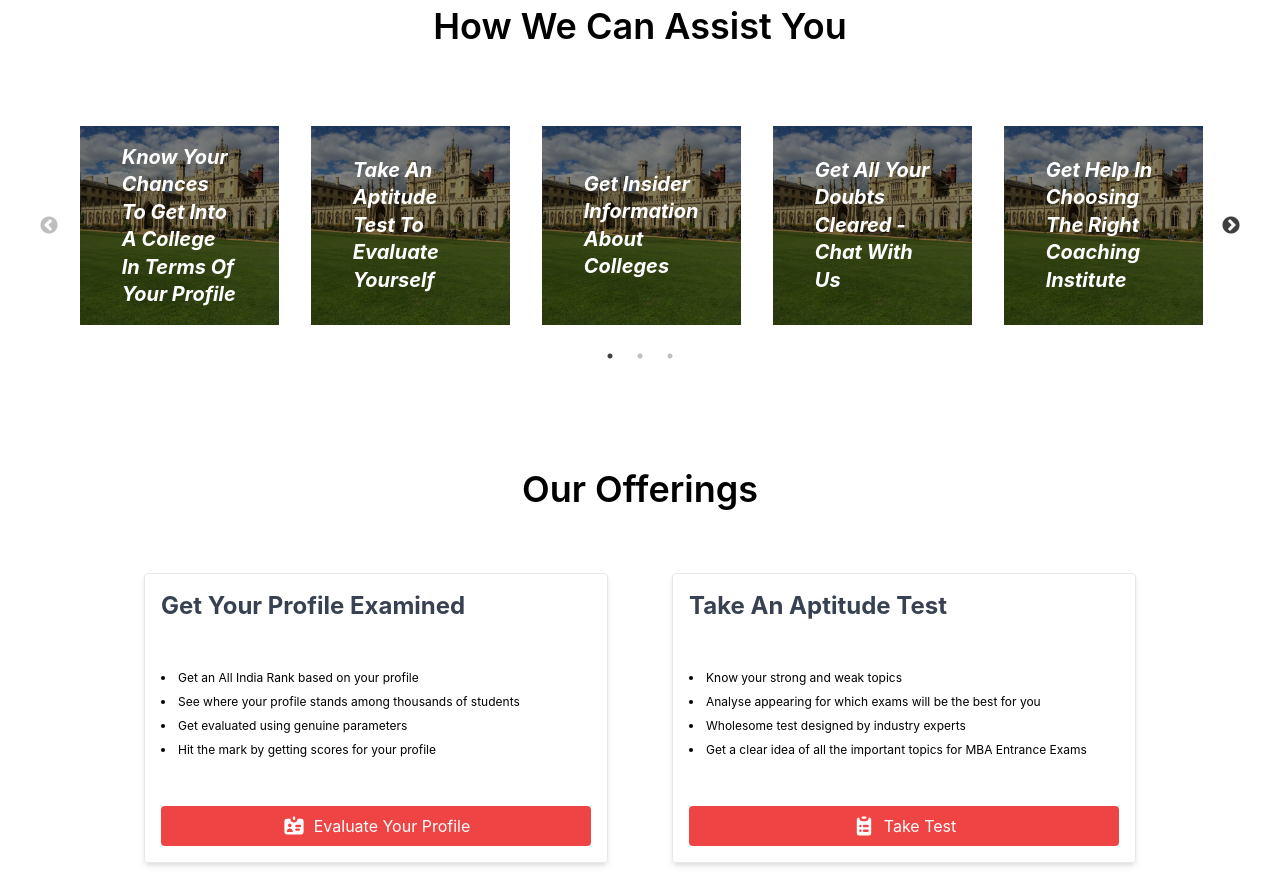
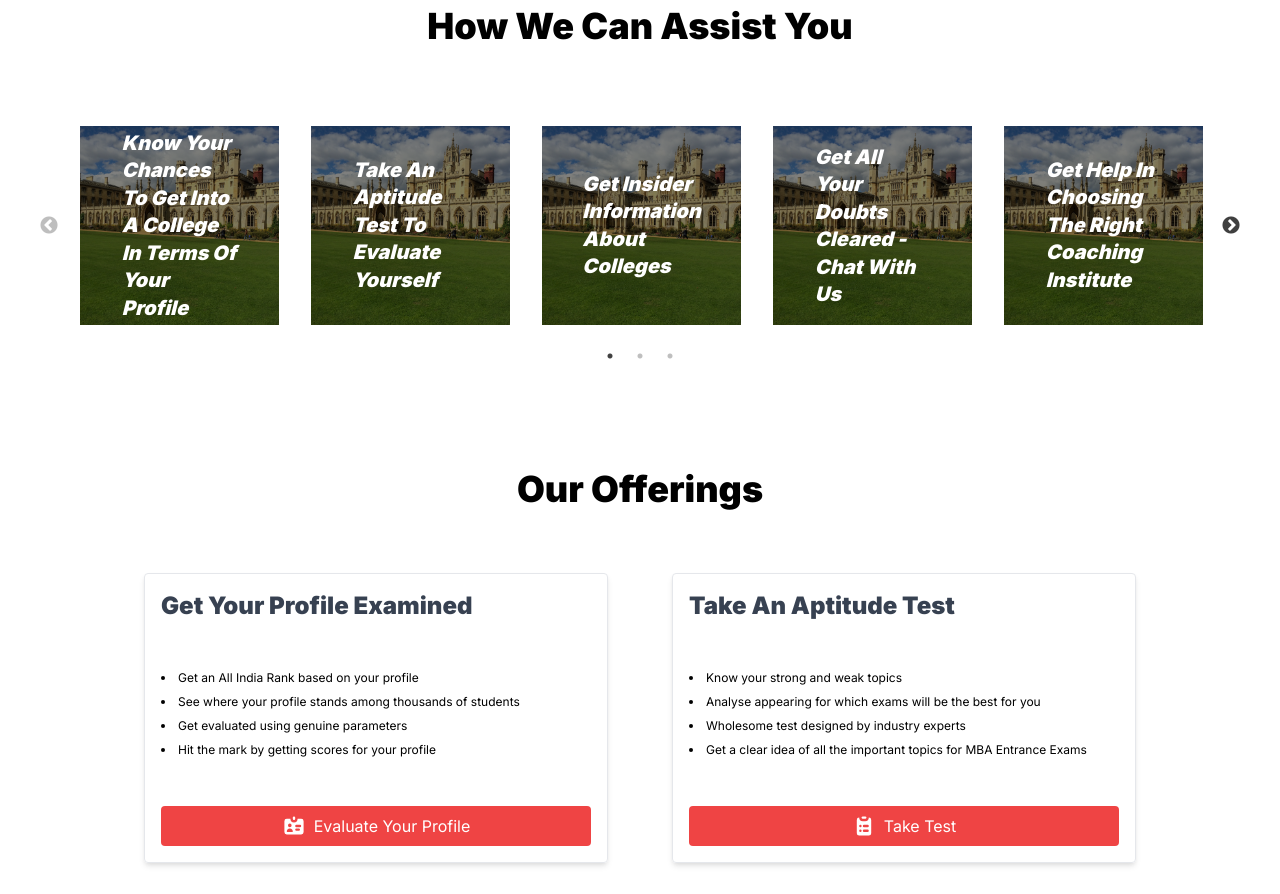
Before and after one commit to bhatvikrant/prep-station, a Next.js app: page / in a window 1280 px wide. Shown: the part 780-1674 px from the top of the page. Built offline with nearby package versions, Linux system fonts and the light colour scheme.

Commit message:
Inter font restored

```diff
--- a/src/pages/_document.tsx
+++ b/src/pages/_document.tsx
@@ -5,11 +5,11 @@
     return (
       <Html lang="en">
         <Head>
-          {/* <link rel="preconnect" href="https://fonts.gstatic.com" />
+          <link rel="preconnect" href="https://fonts.gstatic.com" />
           <link
             href="https://fonts.googleapis.com/css2?family=Inter:wght@100;400;900&display=swap"
             rel="stylesheet"
-          /> */}
+          />
         </Head>
         <body>
           <Main />
--- a/styles/global.css
+++ b/styles/global.css
@@ -2,7 +2,7 @@
 @tailwind components;
 @tailwind utilities;
 
-@layer base {
+/* @layer base {
   @font-face {
     font-family: 'Inter';
     src: url('https://fonts.googleapis.com/css2?family=Inter:wght@100;400;900&display=swap');
@@ -12,9 +12,9 @@
   }
 
   body {
-    font-family: 'Inter', 'sans-serif';
+    font-family: 'Inter';
   }
-}
+} */
 
 /* REACT SLICK ARROW CUSTOM CSS */
 .react__slick__slider__parent {
--- a/tailwind.config.js
+++ b/tailwind.config.js
@@ -6,11 +6,11 @@
   ],
   darkMode: false, // or 'media' or 'class'
   theme: {
-    // extend: {
-    //   fontFamily: {
-    //     inter: ['Inter', 'sans-serif'],
-    //   },
-    // },
+    extend: {
+      fontFamily: {
+        inter: ['Inter', 'sans-serif'],
+      },
+    },
   },
   variants: {
     extend: {
```
